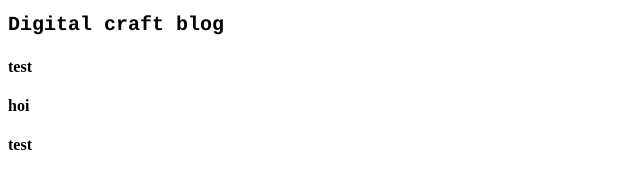
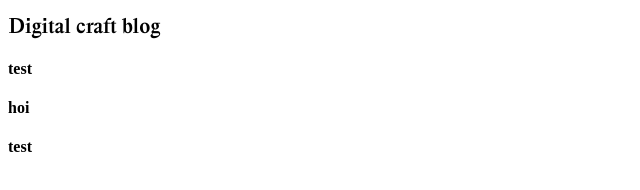
Before and after one commit to MatsCornegoor/Hypercore-Protocol-Blog, a plain HTML site: page blog/index.html in a window 1280 px wide. Shown: the whole page, without its empty margins (0-640 px from the left). Drawn offline with Linux system fonts and the light colour scheme; the site is published under a folder, as on GitHub Pages, so addresses that start at the root find nothing; files whose address does not match are found by name.

Commit message:
Update style.css

```diff
--- a/blog/Assets/style.css
+++ b/blog/Assets/style.css
@@ -1,6 +1,6 @@
 @font-face {
     font-family: 'happy-times';
-    src: url("/Assets/fonts/happy-times-NG_bold_master_web.woff") format('woff');
+    src: url("fonts/happy-times-NG_bold_master_web.woff") format('woff');
 }
 
 h1 {
```
